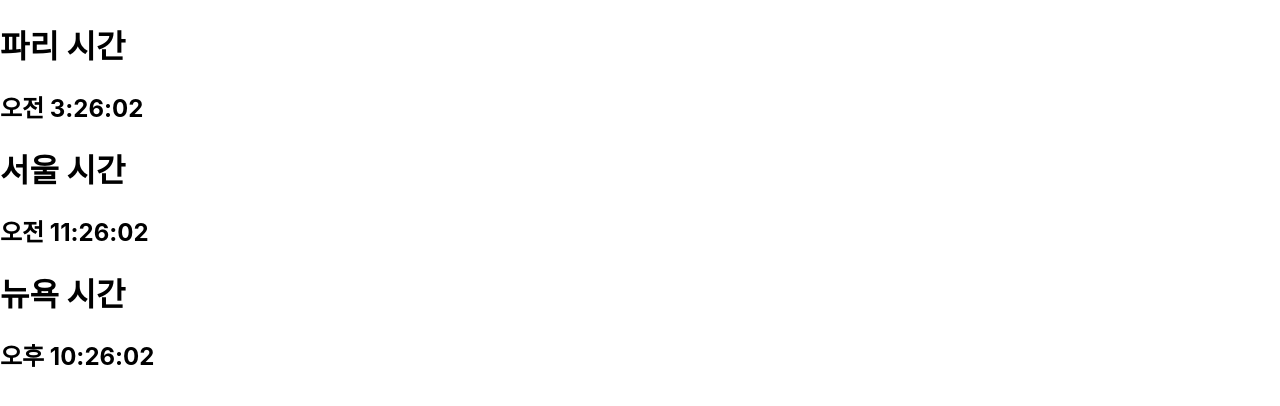
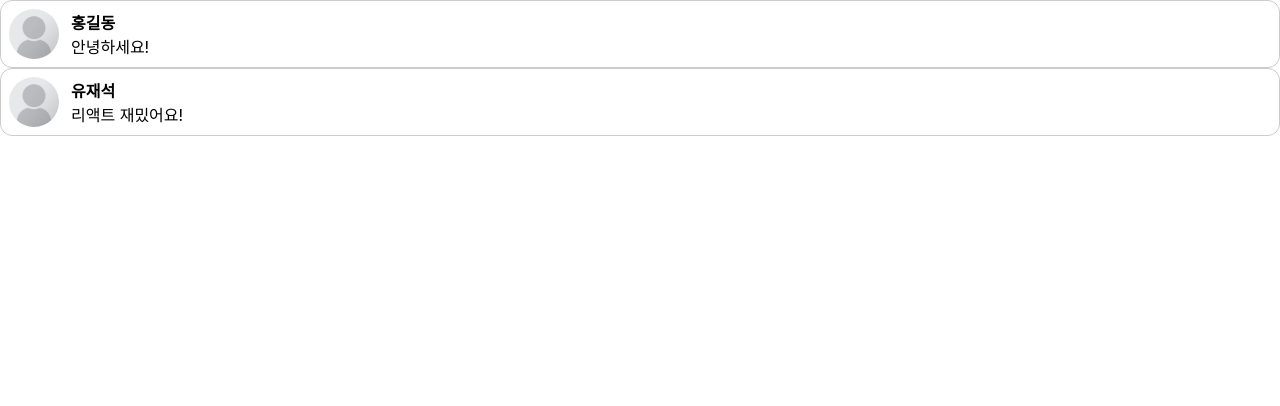
Before and after one commit to yihimin/js_reactclass, a React (Create React App) app in the folder my-app/: page / in a window 1280 px wide. Shown: the top 406 px of the page. Built offline with nearby package versions, Linux system fonts and the light colour scheme; the HTML template or start-up script is replaced by a standard one.

Commit message:
feat: Comment

```diff
--- /dev/null
+++ b/my-app/src/components/Comment.jsx
@@ -0,0 +1,28 @@
+import userIcon from '../assets/user_icon.png';
+
+function Comment(props) {
+  const styles = {
+    wrapper: {
+      padding: 8,
+      display: 'flex',
+      alignItems: 'center',
+      border: '1px solid #ccc',
+      borderRadius: 12,
+    },
+    image: { width: 50, height: 50, borderRadius: 25, marginRight: 12 },
+  };
+
+  return (
+    <div style={styles.wrapper}>
+      <img src={userIcon} alt="user" style={styles.image} />
+      <div>
+        <span style={{ fontWeight: 'bold', display: 'block' }}>
+          {props.name}
+        </span>
+        <span>{props.comment}</span>
+      </div>
+    </div>
+  );
+}
+
+export default Comment;
--- /dev/null
+++ b/my-app/src/components/CommnetList.jsx
@@ -0,0 +1,12 @@
+import Comment from './Comment';
+
+function CommentList() {
+  return (
+    <div>
+      <Comment name="홍길동" comment="안녕하세요!" />
+      <Comment name="유재석" comment="리액트 재밌어요!" />
+    </div>
+  );
+}
+
+export default CommentList;
--- a/my-app/src/index.js
+++ b/my-app/src/index.js
@@ -2,13 +2,13 @@ import React from 'react';
 import ReactDOM from 'react-dom/client';
 import './index.css';
 import reportWebVitals from './reportWebVitals';
-import WorldTime from './components/Clock';
+import CommentList from './components/CommnetList';
 
 const root = ReactDOM.createRoot(document.getElementById('root'));
 setInterval(() => {
   root.render(
     <React.StrictMode>
-      <WorldTime />
+      <CommentList />
     </React.StrictMode>,
   );
 }, 1000);
```
